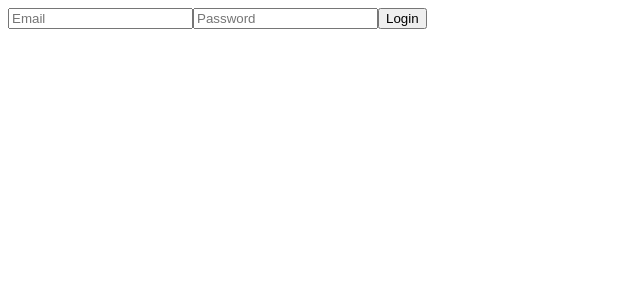
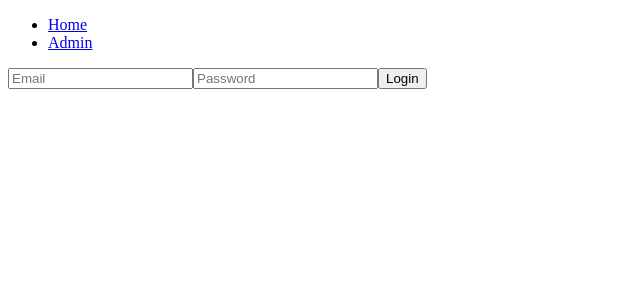
Before and after one commit to ewliang/Pensieri, a Nuxt app in the folder pensieri-client/: page /admin/auth/login in a window 1280 px wide. Shown: the top 300 px of the page, without its empty margins (0-640 px from the left). Built offline with nearby package versions, Linux system fonts and the light colour scheme.

Commit message:
Added NavBarComponent.

```diff
--- a/pensieri-client/layouts/default.vue
+++ b/pensieri-client/layouts/default.vue
@@ -1,8 +1,19 @@
 <template>
   <div>
+    <NavbarComponent/>
     <nuxt/>
   </div>
 </template>
 
+<script>
+import NavbarComponent from '~/components/NavbarComponent.vue'
+
+export default {
+  components: {
+    NavbarComponent
+  }
+}
+</script>
+
 <style>
 </style>
```
